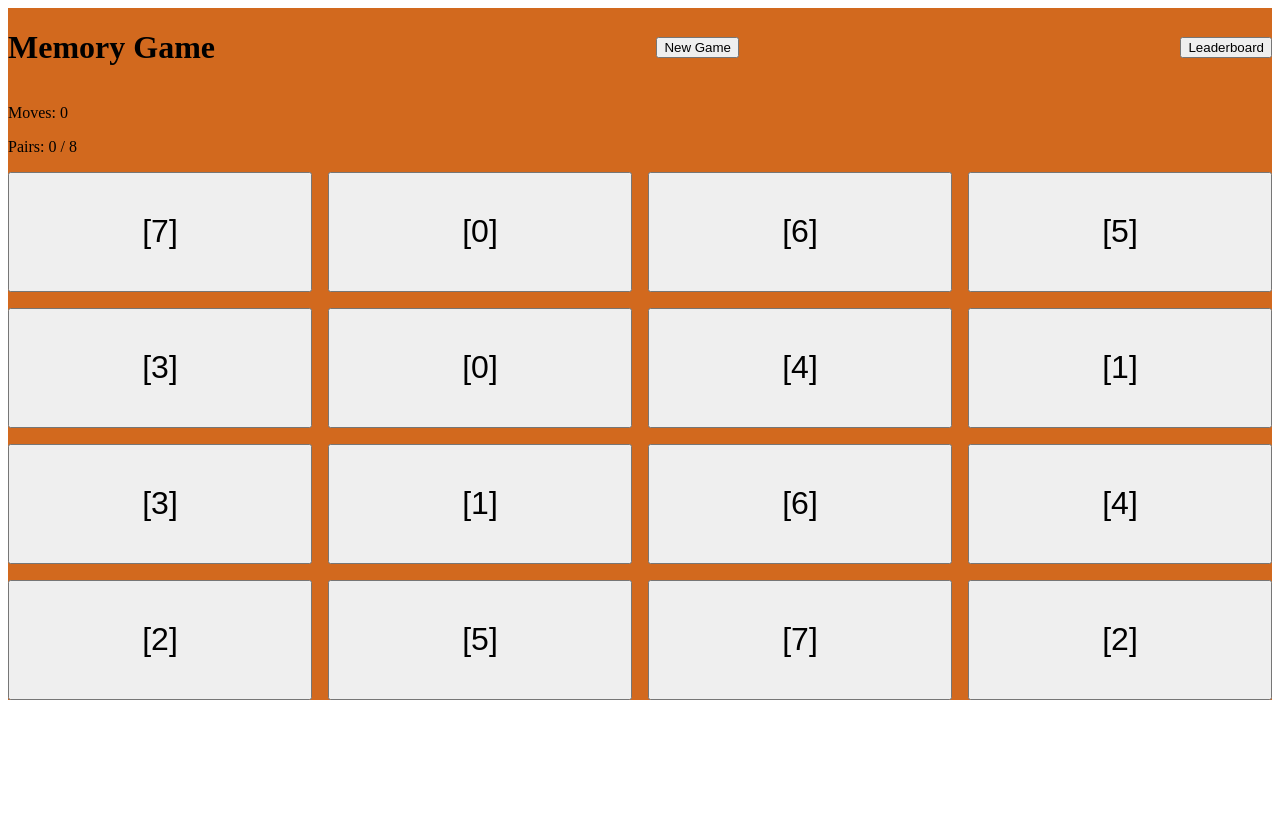
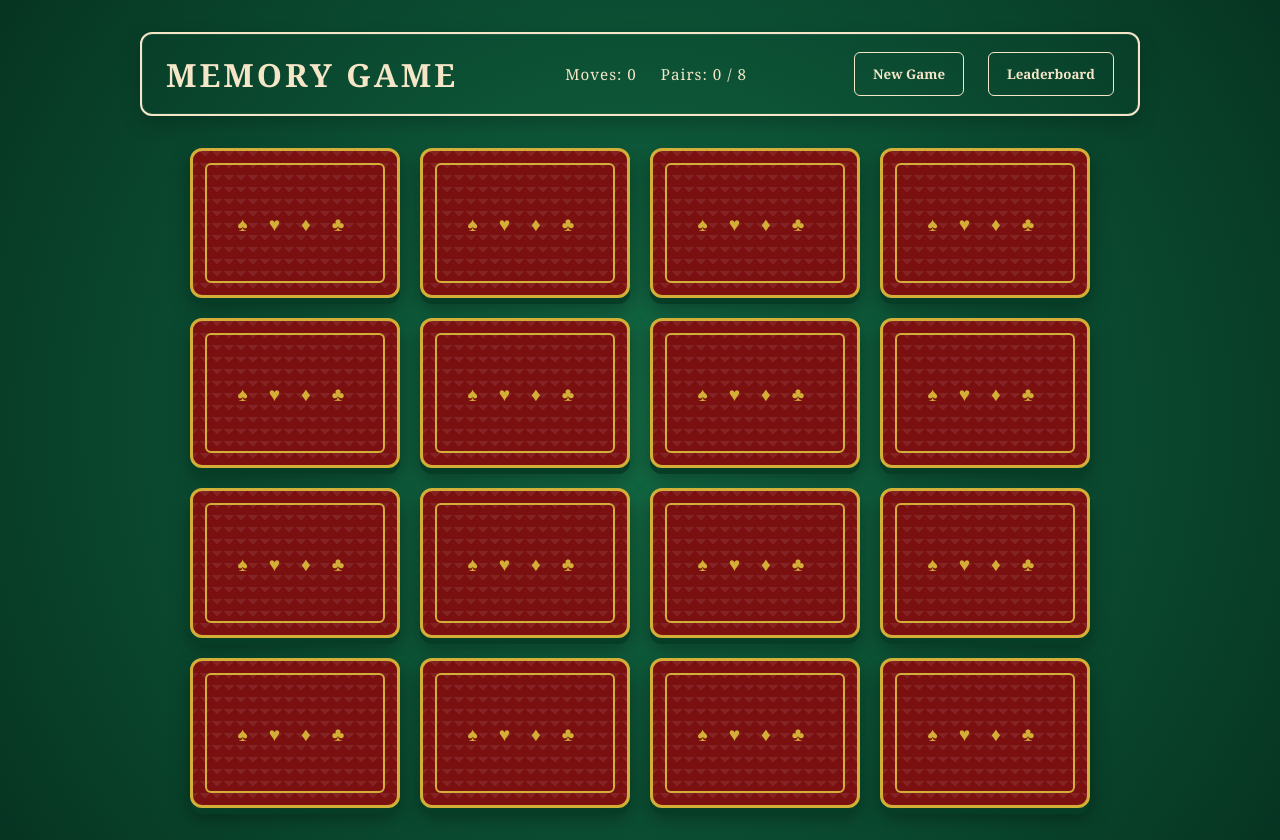
Before and after one commit to Peccopa/memory-game, a website built with Vite: page index.html in a window 1280 px wide. Before the commit the page ends 800 px from the top, so only its background shows below. Built offline with nearby package versions, Linux system fonts and the light colour scheme.

Commit message:
style: add casino game styling

```diff
--- a/src/app/App.module.css
+++ b/src/app/App.module.css
@@ -1,5 +1,17 @@
+html,
+body {
+  margin: 0;
+  min-height: 100%;
+}
+
+*,
+*::before,
+*::after {
+  box-sizing: border-box;
+}
+
 .app {
-  max-width: 1440px;
+  /* box-sizing: border-box; */
+  /* max-width: 1440px; */
   margin: auto;
-  background-color: chocolate;
 }
--- /dev/null
+++ b/src/entities/card/model/cardView.js
@@ -0,0 +1,7 @@
+const SUITS = ['♠', '♥', '♦', '♣'];
+const RANKS = ['A', 'K', 'Q', 'J', '10', '9', '8', '7'];
+
+export const getCardView = (value) => ({
+  suit: SUITS[value % SUITS.length],
+  rank: RANKS[value],
+});
--- a/src/pages/game/GamePage.js
+++ b/src/pages/game/GamePage.js
@@ -1,7 +1,6 @@
 import { ContainerComponent } from '../../shared/component-kit';
 
 import GameHeader from '../../widgets/game-header/GameHeader';
-import GameCounters from '../../widgets/game-counters/GameCounters';
 import GameBoard from '../../widgets/game-board/GameBoard';
 import GameModal from '../../widgets/game-modal/GameModal';
 import LeaderboardModal from '../../widgets/leaderboard-modal/LeaderboardModal';
@@ -9,11 +8,14 @@ import LeaderboardModal from '../../widgets/leaderboard-modal/LeaderboardModal';
 import { gameState } from '../../entities/game/model/gameStore';
 import { saveResult } from '../../entities/leaderboard/model/leaderboard';
 
+import styles from './GamePage.module.css';
+
 export default class GamePage extends ContainerComponent {
   constructor({ ...rest } = {}) {
     super({
       tag: 'div',
       id: 'game-page',
+      classes: styles['game-page'],
       ...rest,
     });
 
@@ -45,12 +47,11 @@ export default class GamePage extends ContainerComponent {
     this.updateBodyScroll(isModalOpen, isLeaderboardOpen);
 
     const header = new GameHeader();
-    const counters = new GameCounters();
     const board = new GameBoard();
 
     const main = new ContainerComponent({
       tag: 'main',
-      children: [counters, board],
+      children: [board],
     });
 
     const children = [header, main];
--- /dev/null
+++ b/src/pages/game/GamePage.module.css
@@ -0,0 +1,12 @@
+.game-page {
+  min-height: 100vh;
+  padding: 32px;
+  background: radial-gradient(
+    circle at center,
+    #146b45 0%,
+    #0b4d32 55%,
+    #063522 100%
+  );
+  color: #f5e6c8;
+  font-family: Georgia, 'Times New Roman', serif;
+}
--- a/src/widgets/game-board/GameBoard.js
+++ b/src/widgets/game-board/GameBoard.js
@@ -7,6 +7,8 @@ import { openCard, closeMismatch } from '../../entities/game/model/gameActions';
 
 import styles from './GameBoard.module.css';
 import { MISMATCH_TIMER_DELAY } from '../../shared/config/game';
+
+import { getCardView } from '../../entities/card/model/cardView';
 
 export default class GameBoard extends ContainerComponent {
   constructor({ ...rest } = {}) {
@@ -38,15 +40,27 @@ export default class GameBoard extends ContainerComponent {
     } = gameState.getState();
 
     const cards = deck.map((value, index) => {
+      const { suit, rank } = getCardView(value);
+
+      const isRedSuit = suit === '♥' || suit === '♦';
+
       return new ButtonComponent({
         disabled: isLocked || isModalOpen || isLeaderboardOpen,
-        classes: styles.card,
+        classes: [
+          styles.card,
+          index === firstCard ||
+          index === secondCard ||
+          matchedCards.includes(index)
+            ? styles.open
+            : styles.closed,
+          isRedSuit && styles.red,
+        ],
         content:
           index === firstCard ||
           index === secondCard ||
           matchedCards.includes(index)
-            ? String(value)
-            : `[${value}]`,
+            ? `${rank} ${suit}`
+            : '',
         attributes: {
           'data-card-index': String(index),
           'data-card-value': String(value),
--- a/src/widgets/game-board/GameBoard.module.css
+++ b/src/widgets/game-board/GameBoard.module.css
@@ -1,10 +1,86 @@
 .game-board {
   display: grid;
-  grid-template-columns: repeat(4, 1fr);
-  gap: 16px;
+  grid-template-columns: repeat(4, minmax(0, 1fr));
+  gap: 20px;
+  width: min(900px, 100%);
+  margin: 0 auto;
 }
 
 .card {
-  min-height: 120px;
-  font-size: 32px;
+  position: relative;
+  min-height: 150px;
+  border: 3px solid #d4af37;
+  border-radius: 12px;
+  background: #0b5d3b;
+  box-shadow:
+    0 6px 0 #063d27,
+    0 10px 20px rgb(0 0 0 / 35%);
+  color: #d4af37;
+  cursor: pointer;
+  font-family: Georgia, 'Times New Roman', serif;
+  font-size: 2rem;
+  font-weight: 700;
+  transition:
+    transform 150ms ease,
+    box-shadow 150ms ease;
 }
+
+.card:hover:not(:disabled) {
+  transform: translateY(-4px);
+  box-shadow:
+    0 10px 0 #063d27,
+    0 14px 24px rgb(0 0 0 / 40%);
+}
+
+.card:active:not(:disabled) {
+  transform: translateY(2px);
+  box-shadow:
+    0 4px 0 #063d27,
+    0 7px 14px rgb(0 0 0 / 30%);
+}
+
+.card:disabled {
+  cursor: default;
+}
+
+.closed {
+  background:
+    linear-gradient(135deg, rgb(255 255 255 / 8%) 25%, transparent 25%) 0 0 /
+      12px 12px,
+    linear-gradient(225deg, rgb(255 255 255 / 8%) 25%, transparent 25%) 0 0 /
+      12px 12px,
+    #7a1010;
+  border-color: #d4af37;
+  color: #d4af37;
+}
+
+.closed::before {
+  content: '♠ ♥ ♦ ♣';
+  position: absolute;
+  inset: 12px;
+  display: flex;
+  align-items: center;
+  justify-content: center;
+  border: 2px solid #d4af37;
+  border-radius: 6px;
+  font-size: 1.2rem;
+  letter-spacing: 8px;
+}
+
+.open {
+  background: #f7f1df;
+  border-color: #d4af37;
+  color: #151515;
+}
+
+.open:hover:not(:disabled) {
+  background: #fffaf0;
+}
+
+.open.red {
+  color: #b21f1f;
+}
+
+.closed {
+  color: #d4af37;
+}
--- a/src/widgets/game-counters/GameCounters.js
+++ b/src/widgets/game-counters/GameCounters.js
@@ -1,12 +1,15 @@
 import { ContainerComponent, TextComponent } from '../../shared/component-kit';
 import { gameState } from '../../entities/game/model/gameStore';
 import { PAIR_COUNT } from '../../shared/config/game';
+
+import styles from './GameCounters.module.css';
 
 export default class GameCounters extends ContainerComponent {
   constructor({ ...rest } = {}) {
     super({
       tag: 'section',
       id: 'game-counters',
+      classes: styles['game-counters'],
       ...rest,
     });
 
@@ -21,10 +24,12 @@ export default class GameCounters extends ContainerComponent {
     const { moves, pairs } = gameState.getState();
 
     const movesText = new TextComponent({
+      classes: styles.counter,
       content: `Moves: ${moves}`,
     });
 
     const pairsText = new TextComponent({
+      classes: styles.counter,
       content: `Pairs: ${pairs} / ${PAIR_COUNT}`,
     });
 
--- /dev/null
+++ b/src/widgets/game-counters/GameCounters.module.css
@@ -0,0 +1,16 @@
+.game-counters {
+  display: flex;
+  align-items: center;
+  justify-content: center;
+  gap: 24px;
+  margin: 0 auto;
+}
+
+.counter {
+  margin: 0;
+  color: #f5e6c8;
+  font-family: Georgia, 'Times New Roman', serif;
+  font-size: 0.95rem;
+  letter-spacing: 1px;
+  white-space: nowrap;
+}
--- a/src/widgets/game-header/GameHeader.js
+++ b/src/widgets/game-header/GameHeader.js
@@ -4,7 +4,7 @@ import {
   TextComponent,
 } from '../../shared/component-kit';
 
-// import LeaderboardModal from '../leaderboard-modal/LeaderboardModal';
+import GameCounters from '../game-counters/GameCounters';
 
 import { gameState } from '../../entities/game/model/gameStore';
 import {
@@ -34,6 +34,8 @@ export default class GameHeader extends ContainerComponent {
       content: 'Memory Game',
     });
 
+    const counters = new GameCounters();
+
     const newGameButton = new ButtonComponent({
       content: 'New Game',
       disabled: isLeaderboardOpen,
@@ -54,7 +56,7 @@ export default class GameHeader extends ContainerComponent {
       },
     });
 
-    this.setChildren([title, newGameButton, leaderboardButton]);
+    this.setChildren([title, counters, newGameButton, leaderboardButton]);
 
     return this;
   }
--- a/src/widgets/game-header/GameHeader.module.css
+++ b/src/widgets/game-header/GameHeader.module.css
@@ -2,4 +2,55 @@
   display: flex;
   align-items: center;
   justify-content: space-between;
+  flex-wrap: wrap;
+  gap: 24px;
+  width: min(1000px, 100%);
+  margin: 0 auto 32px;
+  padding: 18px 24px;
+  border: 2px solid #f5e6c8;
+  border-radius: 12px;
+  box-shadow:
+    inset 0 0 0 1px rgb(255 255 255 / 8%),
+    0 8px 20px rgb(0 0 0 / 20%);
 }
+
+.game-header h1 {
+  margin: 0;
+  color: #f5e6c8;
+  font-size: clamp(1.4rem, 3vw, 2rem);
+  letter-spacing: 3px;
+  text-transform: uppercase;
+}
+
+.game-header button {
+  min-height: 44px;
+  padding: 8px 18px;
+  border: 1px solid #f5e6c8;
+  border-radius: 6px;
+  background: transparent;
+  color: #f5e6c8;
+  cursor: pointer;
+  font-family: inherit;
+  font-weight: 700;
+  transition:
+    background 150ms ease,
+    transform 150ms ease;
+}
+
+.game-header button:hover:not(:disabled) {
+  background: rgb(0 0 0 / 20%);
+  transform: translateY(-2px);
+}
+
+.game-header button:active:not(:disabled) {
+  transform: translateY(1px);
+}
+
+.game-header button:disabled {
+  cursor: default;
+  opacity: 0.45;
+}
+
+.game-header > p {
+  margin: 0;
+}
```
